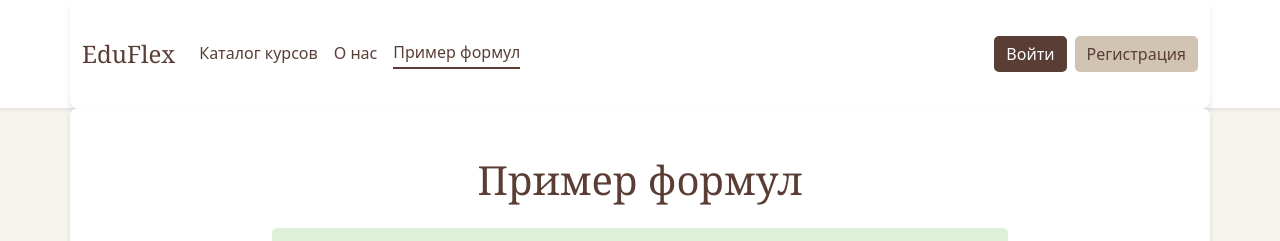
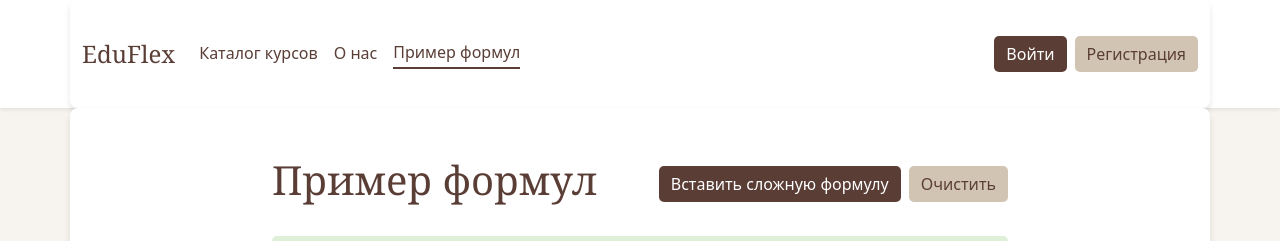
Before and after one commit to Shedall/AdaptiveSystem, a React (Create React App) app: page /formulas in a window 1280 px wide. Shown: the top 241 px of the page. Built offline with nearby package versions, Linux system fonts and the light colour scheme.

Commit message:
add examples

```diff
--- a/src/pages/FormulasPage.js
+++ b/src/pages/FormulasPage.js
@@ -4,12 +4,40 @@ import 'katex/dist/katex.min.css';
 import Header from "../components/Header";
 import Footer from "../components/Footer";
 
+// Link to the package: https://www.npmjs.com/package/react-latex-next?activeTab=readme
+
+// Latex editor: https://latexeditor.lagrida.com/
+
 const FormulasPage = () => {
     const [text, setText] = useState('');
     const [showPreview, setShowPreview] = useState(true);
 
+    const formulaText = `$
+\\left\\{
+\\begin{aligned}
+\\iiint\\limits_V \\nabla \\times \\mathbf{F} \\cdot d\\mathbf{V} &=
+\\oint\\limits_S \\mathbf{F} \\cdot d\\mathbf{S} \\\\[2ex]
+\\frac{\\partial^2 \\psi}{\\partial t^2} &= c^2 \\nabla^2 \\psi +
+\\sum_{n=1}^{\\infty} \\frac{(-1)^n}{n!} \\frac{d^n f(x)}{dx^n} \\\\[2ex]
+P(A|B) &= \\frac{P(B|A)P(A)}{P(B)} =
+\\frac{P(B|A)P(A)}{\\sum\\limits_{i} P(B|A_i)P(A_i)} \\\\[2ex]
+\\mathcal{L}\\{f(t)\\} &= \\int_0^{\\infty} f(t)e^{-st}dt = F(s) \\\\[2ex]
+R_{\\mu\\nu} - \\frac{1}{2}Rg_{\\mu\\nu} + \\Lambda g_{\\mu\\nu} &=
+\\frac{8\\pi G}{c^4}T_{\\mu\\nu}
+\\end{aligned}
+\\right.
+$`;
+
     const handleTextChange = (e) => {
         setText(e.target.value);
+    };
+
+    const insertFormula = () => {
+        setText(formulaText);
+    };
+
+    const clearText = () => {
+        setText('');
     };
 
     return (
@@ -18,7 +46,35 @@ const FormulasPage = () => {
             <div className="container flex-grow-1 py-5">
                 <div className="row justify-content-center">
                     <div className="col-md-8">
-                        <h1 className="mb-4" style={{ color: "#5A3E36" }}>Пример формул</h1>
+                        <div className="d-flex justify-content-between align-items-center mb-4">
+                            <h1 style={{ color: "#5A3E36" }}>Пример формул</h1>
+                            <div className="d-flex gap-2">
+                                <button
+                                    className="btn"
+                                    onClick={insertFormula}
+                                    style={{
+                                        backgroundColor: "#5A3E36",
+                                        color: "#fff",
+                                        borderRadius: "5px",
+                                        border: "none"
+                                    }}
+                                >
+                                    Вставить сложную формулу
+                                </button>
+                                <button
+                                    className="btn"
+                                    onClick={clearText}
+                                    style={{
+                                        backgroundColor: "#D2C4B3",
+                                        color: "#5A3E36",
+                                        borderRadius: "5px",
+                                        border: "none"
+                                    }}
+                                >
+                                    Очистить
+                                </button>
+                            </div>
+                        </div>
 
                         <div
                             className="mb-3"
@@ -31,6 +87,7 @@ const FormulasPage = () => {
                         >
                             Для ввода формул используйте LaTeX. Перед и после формулы ставьте знак $. Например: $E=mc^2$
                         </div>
+
                         <div className="card-body">
                             <div className="mb-3">
                                 <h5 className="card-title mb-3" style={{ color: "#5A3E36" }}>Введите текст:</h5>
```
